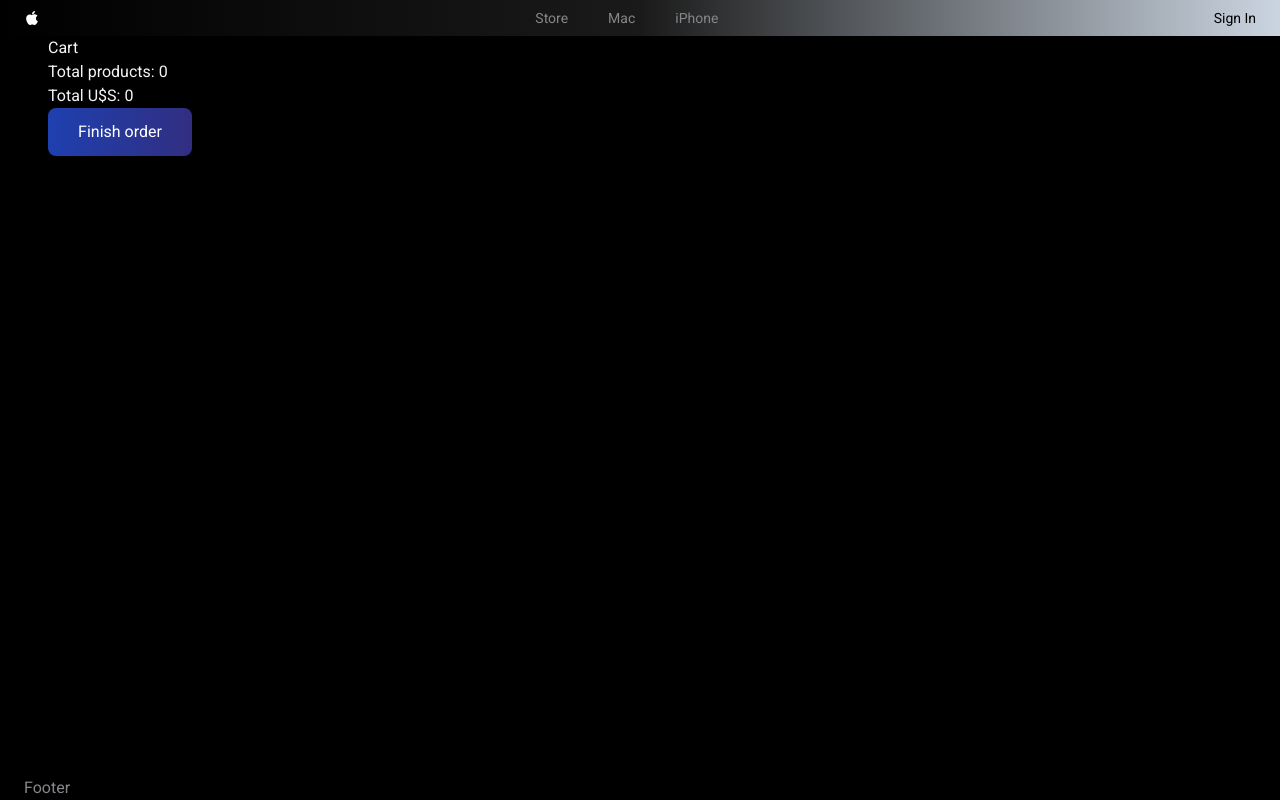
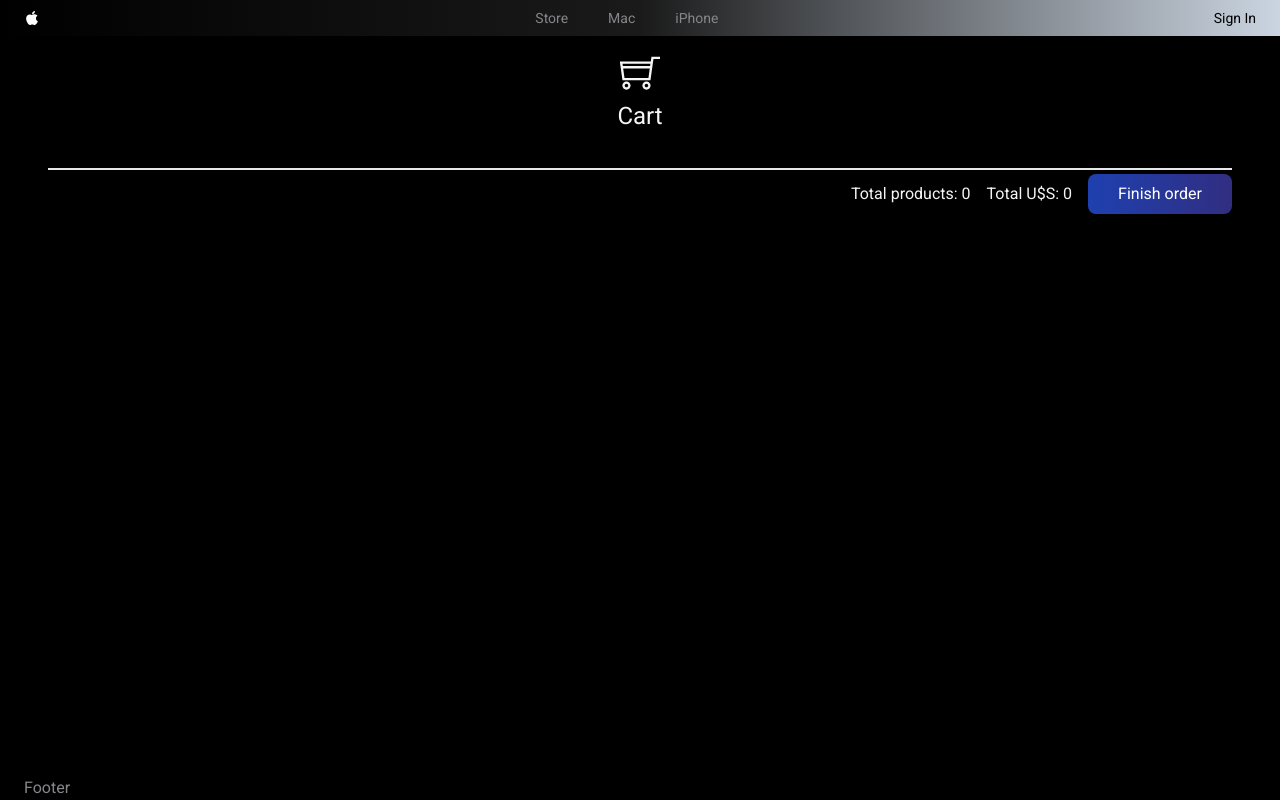
Before and after one commit to Abby959/PM4FRONT-Abby959, a Next.js app: page /cart in a window 1280 px wide. Built offline with nearby package versions, Linux system fonts and the light colour scheme.

Commit message:
puliendo estilos

```diff
--- a/src/app/helpers/validation.tsx
+++ b/src/app/helpers/validation.tsx
@@ -5,7 +5,8 @@ export const validateEmail = (email: string) => {
     if (!regexEmail.test(email)) {
         validation = "Invalid email format";
     } else {
-        validation = "Valid email";
+        // validation = "Valid email";
+        validation = "";
     }
 
     return validation;
@@ -19,7 +20,8 @@ export const validatePassword = (password: string): string => {
     if (!regexPassword.test(password)) {
         validation = "Invalid password format. Must be at least 8 characters, with at least one uppercase letter, one lowercase letter, one number, and one special character.";
     } else {
-        validation = "Valid password";
+        // validation = "Valid password";
+        validation = "";
     }
 
     return validation;
--- a/src/app/signIn/page.tsx
+++ b/src/app/signIn/page.tsx
@@ -3,8 +3,8 @@ import Link from "next/link";
 
 const signIn = () => {
   return (
-    <main className="container">
-      <h1 className='text-center' color="text-primary">Sign In</h1>
+    <main className="container mt-4">
+      <h1 className='text-center text-lg' color="text-primary">Sign In</h1>
       <LoginForm />
     </main>
   );
--- a/src/app/store/page.tsx
+++ b/src/app/store/page.tsx
@@ -1,3 +1,4 @@
+
 import ClientProducts from '@/components/ClientProducts/ClientProducts'
 
 const Entrada = () => {
--- a/src/components/BuyButton/BuyButton.tsx
+++ b/src/components/BuyButton/BuyButton.tsx
@@ -28,8 +28,9 @@ const BuyButton = ({ product }: BuyButtonProps) => {
     };
     return (
 
-        <button onClick={handleBuy} className='bg-gradient-to-r from-blue-800 to-indigo-900 p-3 rounded-lg w-20 hover:bg-gradient-to-r hover:from-slate-900 hover:to-slate-700 text-white'>
-            Add to cart</button>
+        <button onClick={handleBuy} className='bg-gradient-to-r from-blue-800 to-indigo-900 p-3 rounded-lg w-full hover:bg-gradient-to-r hover:from-slate-900 hover:to-slate-700 text-white'>
+            Add to cart
+        </button>
     )
 }
 
--- a/src/components/Cart/Cart.tsx
+++ b/src/components/Cart/Cart.tsx
@@ -2,6 +2,7 @@
 import { Products } from '@/app/interface';
 import AuthContext from '@/contexts/authContext';
 import React, { useContext, useEffect, useState } from 'react'
+import { TfiShoppingCart } from 'react-icons/tfi';
 
 const Cart = () => {
   const { user } = useContext(AuthContext)
@@ -35,21 +36,31 @@ const Cart = () => {
   }
 
   return (
-    <main className='container'>
-      <h3>Cart</h3>
+    <main className='container mt-4'>
+      <div className='flex flex-col w-full justify-center items-center gap-2'>
+        <div>
+          <TfiShoppingCart size={40} />
+        </div>
+        <h3 className='text-center text-2xl'>Cart</h3>
+      </div>
       <div className='felx justify-between'>
-        <h6>Total products: {cart.length}</h6>
-        <h6>Total U$S: {cart.reduce((acc, el) => acc + (el.price), 0)}</h6>
-        <button className='bg-gradient-to-r from-blue-800 to-indigo-900 p-3 rounded-lg w-36 hover:bg-gradient-to-r hover:from-slate-900 hover:to-slate-700 text-white'
-          onClick={handleOrder}>
-          Finish order</button>
+        <div className='flex-col mt-8 flex gap-4 text-xl'>
+          {cart.map((product: Products, i: number) => (
+            <div key={i} className='flex gap-4'>
+              <span>{i = +1}</span>
+              <span>{`${product.name} (U$S${product.price})`}</span>
+            </div>
+          ))}
+        </div>
+        <div className='flex gap-4 items-center justify-end border-t-2 pt-1 mt-1'>
+          <h6>Total products: {cart.length}</h6>
+          <h6>Total U$S: {cart.reduce((acc, el) => acc + (el.price), 0)}</h6>
+          <button className='bg-gradient-to-r from-blue-800 to-indigo-900 p-2 rounded-lg w-36 hover:bg-gradient-to-r hover:from-slate-900 hover:to-slate-700 text-white'
+            onClick={handleOrder}>
+            Finish order
+          </button>
+        </div>
       </div>
-      <div className='flex-col mt-8 flex gap-4 text-xl'>
-        {cart.map((product: Products, i: number) => (
-          <div key={i}>{`${i = +1} ${product.name}(U$S${product.price})`}</div>
-        ))}
-      </div>
-
 
     </main>
   )
--- a/src/components/ClientProducts/ClientProducts.tsx
+++ b/src/components/ClientProducts/ClientProducts.tsx
@@ -1,77 +1,79 @@
-import React from 'react'
+import React, { useEffect, useState } from 'react'
 import Card from '../card'
+import { Products } from '@/app/interface'
 import { getProductsService } from '@/services/productsServices';
 
-// const products = [
-//   {
-//     id: 1,
-//     name: "iPhone 11",
-//     description: "Experience power and elegance with the iPhone 11: capture stunning moments with its dual-camera system, enjoy exceptional performance, and immerse yourself in a brilliant Liquid Retina display. Discover a world of possibilities in the palm of your hand!",
-//     price: 699,
-//     stock: 10,
-//     image: "https://images.pexels.com/photos/9555102/pexels-photo-9555102.jpeg?auto=compress&cs=tinysrgb&w=1260&h=750&dpr=1",
-//     categoryId: 1
-//   },
-//   {
-//     id: 2,
-//     name: "MacBook Air",
-//     description: "Embrace efficiency and sophistication with the MacBook Air: lightweight design meets powerful performance, stunning Retina display brings your work to life, and all-day battery life keeps you productive wherever you go. Elevate your computing experience with the MacBook Air.",
-//     price: 999,
-//     stock: 10,
-//     image: "https://images.macrumors.com/t/cmiOFijobaEbGyHuqwKR2rEaaFI=/800x0/article-new/2020/10/macbook-pro-13-inch-banner.jpeg?lossy",
-//     categoryId: 2
-//   },
-//   {
-//     id: 3,
-//     name: "iPad Pro",
-//     price: 799,
-//     description:
-//       "Unleash your creativity and productivity with the iPad Pro: powerful performance, stunning Liquid Retina display, and all-day battery life make the iPad Pro the perfect tool for work and play. Transform your ideas into reality with the iPad Pro.",
-//     image:
-//       "https://www.hollywoodreporter.com/wp-content/uploads/2021/04/apple_ipad-pro-spring21_hero_04202021-H-2021-1618941973.jpg?w=1296&h=730&crop=1&resize=681%2C383",
-//     categoryId: 3,
-//     stock: 10,
-//   },
-//   {
-//     id: 4,
-//     name: "Apple Watch Series 6",
-//     price: 399,
-//     description:
-//       "Stay connected and healthy with the Apple Watch Series 6: track your workouts, monitor your health, and stay in touch with the people and information you care about most. Experience the future of health and wellness with the Apple Watch Series 6.",
-//     image:
-//       "https://www.apple.com/newsroom/images/product/watch/standard/Apple_delivers-apple-watch-series-6_09152020_big.jpg.large.jpg",
-//     categoryId: 4,
-//     stock: 10,
-//   },
-//   {
-//     id: 5,
-//     name: "AirPods Pro",
-//     price: 249,
-//     description:
-//       "Immerse yourself in sound with the AirPods Pro: active noise cancellation, transparency mode, and customizable fit make the AirPods Pro the perfect companion for music, calls, and everything in between. Elevate your audio experience with the AirPods Pro.",
-//     image:
-//       "https://www.apple.com/v/airpods-pro/l/images/overview/case_front__r6ng7f1x18a6_large.png",
-//     categoryId: 5,
-//     stock: 10,
-//   },
-//   {
-//     id: 6,
-//     name: "HomePod mini",
-//     price: 99,
-//     description:
-//       "Elevate your home audio experience with the HomePod mini: immersive sound, intelligent assistant, and smart home hub make the HomePod mini the perfect addition to your home. Enjoy a world of music, news, and more with the HomePod mini.",
-//     image:
-//       "https://www.apple.com/newsroom/images/product/homepod/standard/Apple-HomePod-hero-230118_big.jpg.large.jpg",
-//     categoryId: 6,
-//     stock: 10,
-//   },
+const products = [
+    {
+      id: 1,
+      name: "iPhone 11",
+      description: "Experience power and elegance with the iPhone 11: capture stunning moments with its dual-camera system, enjoy exceptional performance, and immerse yourself in a brilliant Liquid Retina display. Discover a world of possibilities in the palm of your hand!",
+      price: 699,
+      stock: 10,
+      image: "https://images.pexels.com/photos/9555102/pexels-photo-9555102.jpeg?auto=compress&cs=tinysrgb&w=1260&h=750&dpr=1",
+      categoryId: 1
+    },
+    {
+      id: 2,
+      name: "MacBook Air",
+      description: "Embrace efficiency and sophistication with the MacBook Air: lightweight design meets powerful performance, stunning Retina display brings your work to life, and all-day battery life keeps you productive wherever you go. Elevate your computing experience with the MacBook Air.",
+      price: 999,
+      stock: 10,
+      image: "https://images.macrumors.com/t/cmiOFijobaEbGyHuqwKR2rEaaFI=/800x0/article-new/2020/10/macbook-pro-13-inch-banner.jpeg?lossy",
+      categoryId: 2
+    },
+    {
+      id: 3,
+      name: "iPad Pro",
+      price: 799,
+      description:
+        "Unleash your creativity and productivity with the iPad Pro: powerful performance, stunning Liquid Retina display, and all-day battery life make the iPad Pro the perfect tool for work and play. Transform your ideas into reality with the iPad Pro.",
+      image:
+        "https://www.hollywoodreporter.com/wp-content/uploads/2021/04/apple_ipad-pro-spring21_hero_04202021-H-2021-1618941973.jpg?w=1296&h=730&crop=1&resize=681%2C383",
+      categoryId: 3,
+      stock: 10,
+    },
+    {
+      id: 4,
+      name: "Apple Watch Series 6",
+      price: 399,
+      description:
+        "Stay connected and healthy with the Apple Watch Series 6: track your workouts, monitor your health, and stay in touch with the people and information you care about most. Experience the future of health and wellness with the Apple Watch Series 6.",
+      image:
+        "https://www.apple.com/newsroom/images/product/watch/standard/Apple_delivers-apple-watch-series-6_09152020_big.jpg.large.jpg",
+      categoryId: 4,
+      stock: 10,
+    },
+    {
+      id: 5,
+      name: "AirPods Pro",
+      price: 249,
+      description:
+        "Immerse yourself in sound with the AirPods Pro: active noise cancellation, transparency mode, and customizable fit make the AirPods Pro the perfect companion for music, calls, and everything in between. Elevate your audio experience with the AirPods Pro.",
+      image:
+        "https://www.apple.com/v/airpods-pro/l/images/overview/case_front__r6ng7f1x18a6_large.png",
+      categoryId: 5,
+      stock: 10,
+    },
+    {
+      id: 6,
+      name: "HomePod mini",
+      price: 99,
+      description:
+        "Elevate your home audio experience with the HomePod mini: immersive sound, intelligent assistant, and smart home hub make the HomePod mini the perfect addition to your home. Enjoy a world of music, news, and more with the HomePod mini.",
+      image:
+        "https://www.apple.com/newsroom/images/product/homepod/standard/Apple-HomePod-hero-230118_big.jpg.large.jpg",
+      categoryId: 6,
+      stock: 10,
+    },
 
-// ]
+  ]
 
 const ClientProducts = async () => {
+
+
     const products = await getProductsService()
 
-  if (!products) return
 
 // const ClientProducts = () => {
 //     const [data, setData] = useState<Products[]>([]);
@@ -91,6 +93,7 @@ const ClientProducts = async () => {
 //     if (hasError) return <h1>Ups!</h1>;
   return (
     <div className='flex flex-wrap gap-3 justify-center'>
+
       {products.map((p, i) => (
         <Card
           key={i}
@@ -101,7 +104,10 @@ const ClientProducts = async () => {
           price={p.price}
           stock={p.stock}
           image={p.image} />
-      ))}
+
+      ))
+      }
+
     </div>
   );
 };
--- a/src/components/UserWidget/UserWidget.tsx
+++ b/src/components/UserWidget/UserWidget.tsx
@@ -11,7 +11,7 @@ const UserWidget = () => {
             {user?.login ?
                 <>
                     <Link href={"/cart"}>
-                        <div className='cursor-pointer text-black hover:scale-110'>
+                        <div className='cursor-pointer text-black hover:scale-110 relative'>
                             <TfiShoppingCart />
                         </div>
                     </Link>
```
Also changed, not shown: src/app/iPhone/page.tsx (+24 -1 lines), src/app/mac/page.tsx (+24 -1 lines), src/app/store/[id]/page.tsx (+29 -6 lines), src/components/card.tsx (+8 -12 lines). Lines whose indentation alone changed are shown as unchanged.
